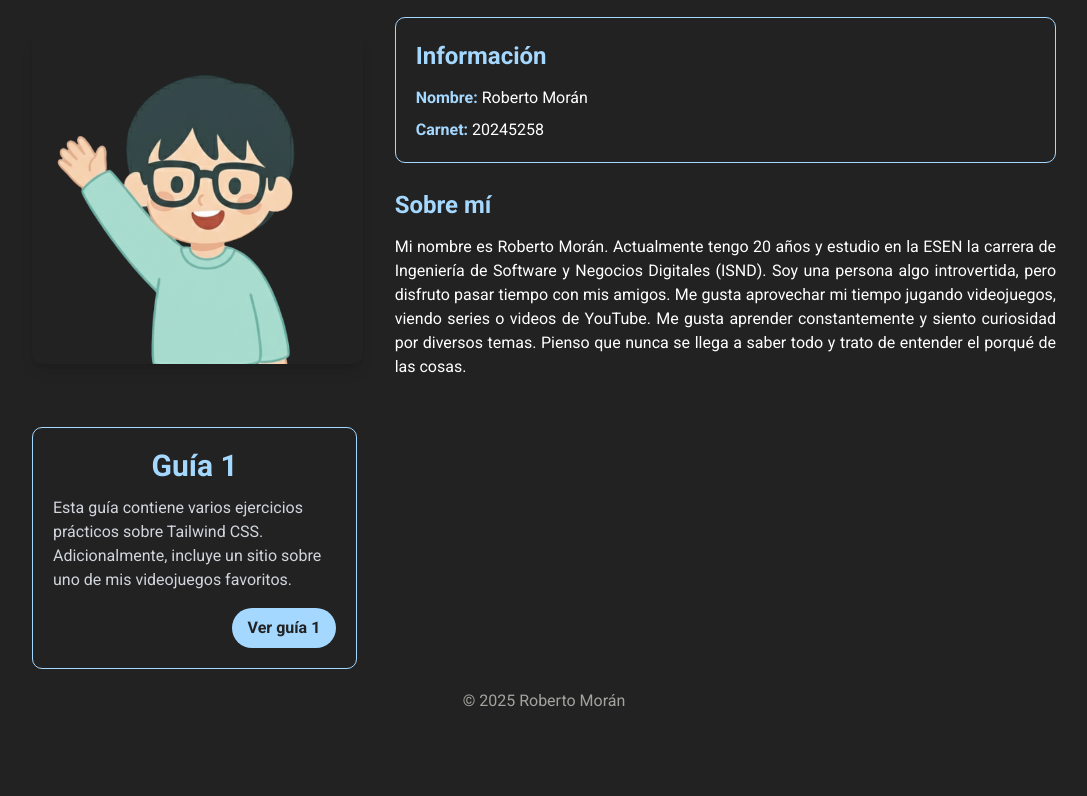
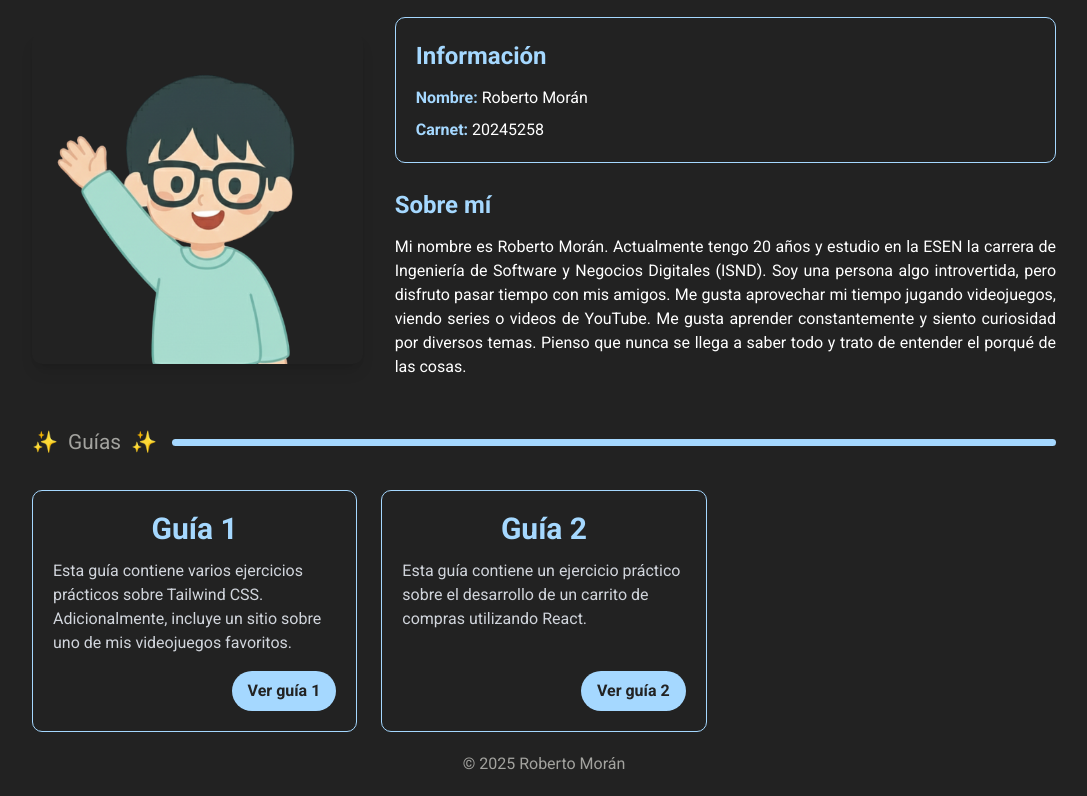
Before and after one commit to itsRoberOOF/guias_web2_20245258_RobertoMoran, a plain HTML site: page index.html in a window 1280 px wide. Shown: the part 358-1154 px from the top of the page, without its empty margins (96-1183 px from the left). Before the commit the page ends 1091 px from the top, so only its background shows below. Drawn offline with nearby package versions, Linux system fonts and the light colour scheme.

Commit message:
agregando guia 2 al index

```diff
--- a/index.html
+++ b/index.html
@@ -106,6 +106,17 @@
                     </article>
                 </div>
             </section>
+            <section>
+                <div class="flex items-center gap-[15px] mb-5">
+                    <h2
+                        class="text-[#a3a39f] text-[1.3rem] font-normal text-center titulo-estrella whitespace-nowrap"
+                    >
+                        Guías
+                    </h2>
+                    <div
+                        class="h-[7px] bg-[#a5d8ff] flex-grow rounded-[5px]"
+                    ></div>
+                </div>
 
                 <div
                     class="grid grid-cols-1 md:grid-cols-2 lg:grid-cols-3 gap-6 mt-8"
@@ -120,9 +131,9 @@
                                 Guía 1
                             </h4>
                             <p class="text-gray-300 mb-4">
-                            Esta guía contiene varios ejercicios prácticos sobre
-                            Tailwind CSS. Adicionalmente, incluye un sitio sobre
-                            uno de mis videojuegos favoritos.
+                                Esta guía contiene varios ejercicios prácticos
+                                sobre Tailwind CSS. Adicionalmente, incluye un
+                                sitio sobre uno de mis videojuegos favoritos.
                             </p>
                         </div>
                         <a
@@ -132,7 +143,30 @@
                             Ver guía 1
                         </a>
                     </article>
+                    <article
+                        class="border border-[#a5d8ff] rounded-[10px] p-5 flex flex-col justify-between h-full"
+                    >
+                        <div>
+                            <h4
+                                class="text-[#a5d8ff] text-3xl font-bold text-center mb-3"
+                            >
+                                Guía 2
+                            </h4>
+                            <p class="text-gray-300 mb-4">
+                                Esta guía contiene un ejercicio práctico sobre
+                                el desarrollo de un carrito de compras
+                                utilizando React.
+                            </p>
                         </div>
+                        <a
+                            href="https://practica2web2.netlify.app/"
+                            class="text-[#222] text-center :text-left font-bold bg-[#a5d8ff] lg:self-end px-4 py-2 rounded-full hover:bg-[#89c9ff] transition-colors duration-300"
+                        >
+                            Ver guía 2
+                        </a>
+                    </article>
+                </div>
+            </section>
         </main>
 
         <footer class="text-center py-5 text-[#a3a39f]">
```
Lines whose indentation alone changed are shown as unchanged.
